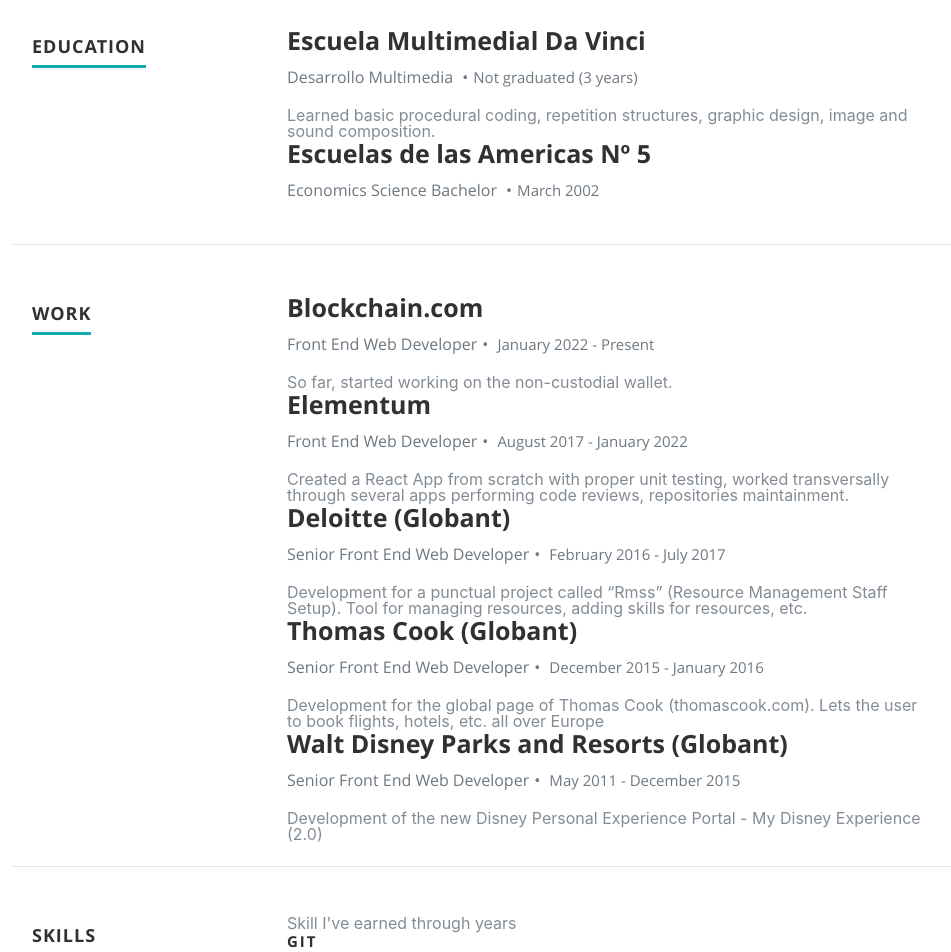
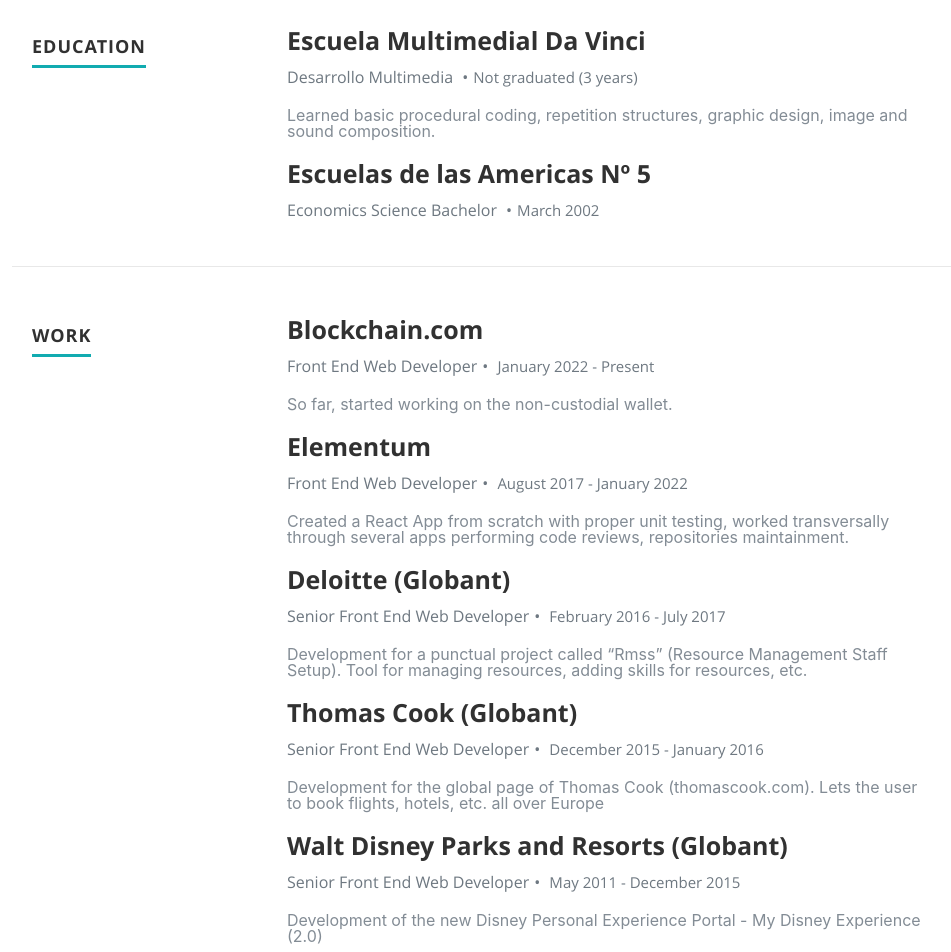
Before and after one commit to testacode/resume, a React (Create React App) app: page / in a window 1280 px wide. Shown: the part 1300-2252 px from the top of the page, without its empty margins (118-1069 px from the left). Built offline with nearby package versions, Linux system fonts and the light colour scheme.

Commit message:
feat: changing directory structure

```diff
--- a/src/App.js
+++ b/src/App.js
@@ -1,5 +1,5 @@
 import { data } from './resumeData';
-import About from './Components/About';
+import About from './Pages/About';
 import Footer from './Components/Footer';
 import Header from './Components/Header';
 import Resume from './Components/Resume';
--- a/src/Components/Resume.js
+++ b/src/Components/Resume.js
@@ -2,7 +2,7 @@
 
 const Resume = ({ data }) => {
   if (!data) return null;
-  const { skillmessage, education, work, skills } = data;
+  const { education, work, skills } = data;
 
   return (
     <section id="resume">
@@ -18,7 +18,7 @@
             <div className="twelve columns">
               {education.map((education) => {
                 return (
-                  <div key={education.school}>
+                  <div key={education.school} style={{ marginBottom: '20px'}}>
                     <h3>{education.school}</h3>
                     <p className="info">
                       {education.degree} <span>&bull;</span>
@@ -43,7 +43,7 @@
         <div className="nine columns main-col">
           {work.map((work) => {
             return (
-              <div key={work.company}>
+              <div key={work.company} style={{ marginBottom: '20px'}}>
                 <h3>{work.company}</h3>
                 <p className="info">
                   {work.title}
@@ -64,7 +64,6 @@
         </div>
 
         <div className="nine columns main-col">
-          <p>{skillmessage}</p>
 
           <div className="bars">
             <ul className="skills">
```
Also changed, not shown: src/Pages/About.js (renamed from src/Components/About.js), src/Pages/Contact.js (renamed from src/Components/Contact.js), src/Pages/Testimonials.js (renamed from src/Components/Testimonials.js).
